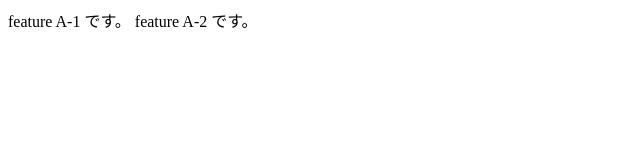
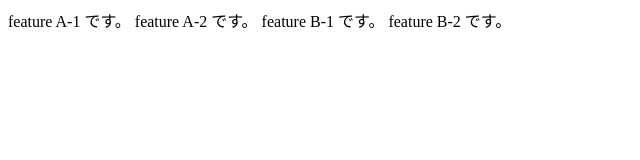
Before and after one commit to ls-kim/test-squash-merge, a plain HTML site: page index.html in a window 1280 px wide. Shown: the whole page, without its empty margins (0-640 px from the left). Drawn offline with Linux system fonts and the light colour scheme.

Commit message:
FeatureB (#9)
* featureB 機能①-1
* featureB 機能①-2

```diff
--- a/index.html
+++ b/index.html
@@ -8,5 +8,7 @@
   <body>
     feature A-1 です。
     feature A-2 です。
+    feature B-1 です。
+    feature B-2 です。
   </body>
 </html>
```
